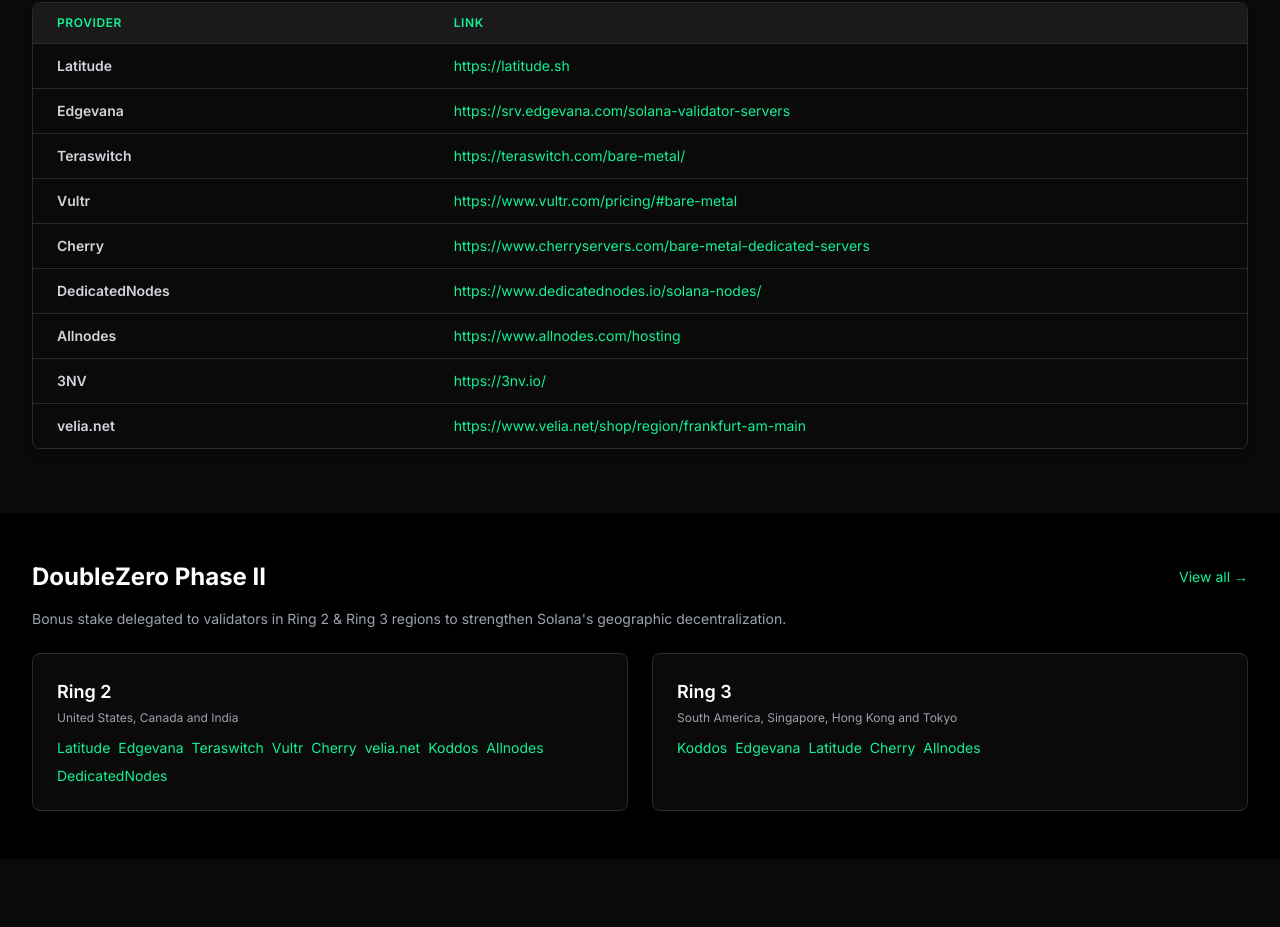
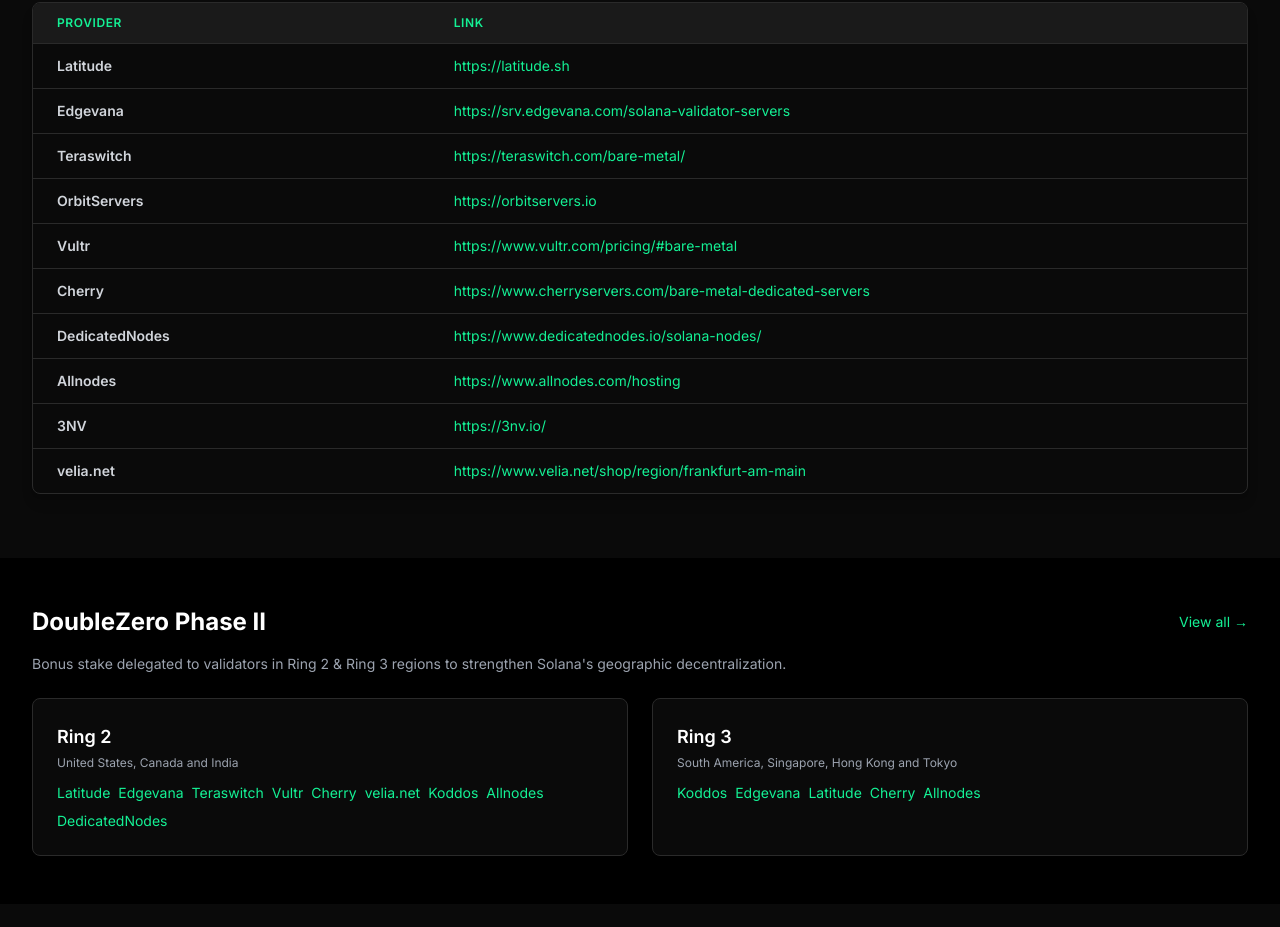
Before and after one commit to solanahcl/solanahcl, a React (Vite) app: page / in a window 1280 px wide. Shown: the part 2017-2944 px from the top of the page. Built offline with nearby package versions, Linux system fonts and the light colour scheme.

Commit message:
feat: add orbitservers to providers

```diff
--- a/src/data/providers.ts
+++ b/src/data/providers.ts
@@ -4,6 +4,7 @@
   { name: 'Latitude', link: 'https://latitude.sh' },
   { name: 'Edgevana', link: 'https://srv.edgevana.com/solana-validator-servers' },
   { name: 'Teraswitch', link: 'https://teraswitch.com/bare-metal/' },
+  { name: 'OrbitServers', link: 'https://orbitservers.io' },
   { name: 'Vultr', link: 'https://www.vultr.com/pricing/#bare-metal' },
   { name: 'Cherry', link: 'https://www.cherryservers.com/bare-metal-dedicated-servers' },
   { name: 'DedicatedNodes', link: 'https://www.dedicatednodes.io/solana-nodes/' },
```
